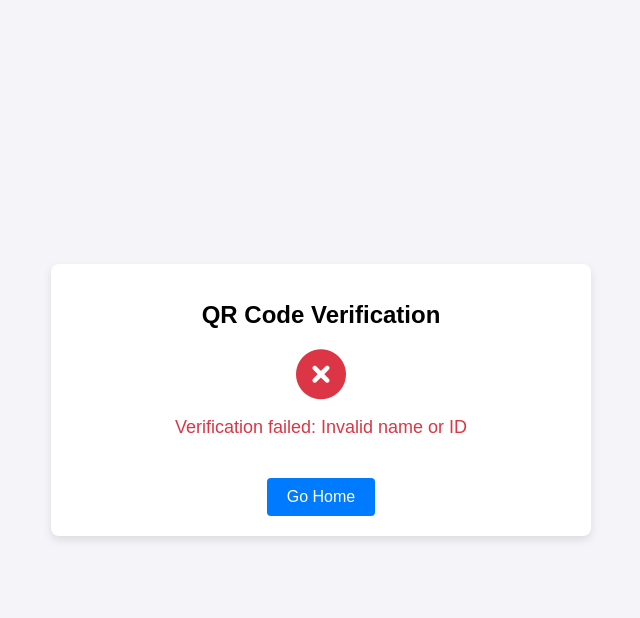
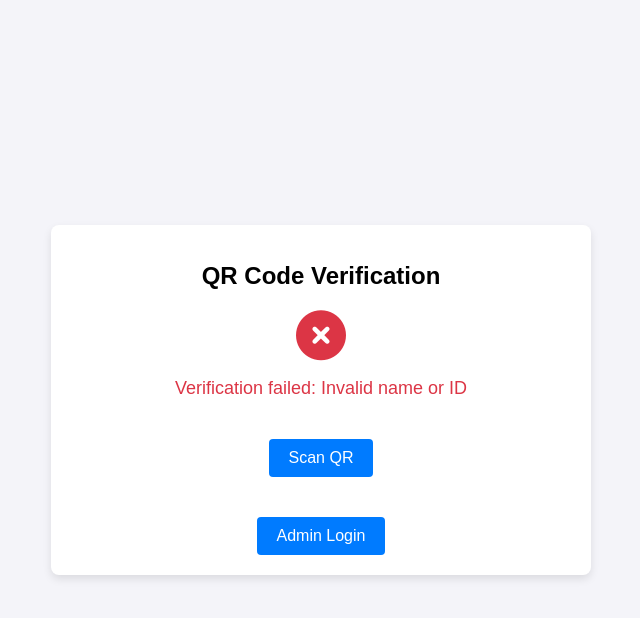
Before and after one commit to ayushroyl/QR-code-auth, a Flask app: page / in a window 1280 px wide. Shown: the top 618 px of the page, without its empty margins (319-959 px from the left). Run offline with Flask 3, Linux system fonts and the light colour scheme; some libraries are stand-ins or nearby versions.

Commit message:
Update index.html

```diff
--- a/templates/index.html
+++ b/templates/index.html
@@ -60,7 +60,13 @@
         .container button:hover {
             background-color: #0056b3;
         }
+        #qr-scanner {
+            width: 100%;
+            max-width: 400px;
+            margin: 20px auto;
+        }
     </style>
+    <script src="https://unpkg.com/html5-qrcode/minified/html5-qrcode.min.js"></script>
 </head>
 <body>
     <div class="container">
@@ -69,7 +75,67 @@
             <i class="fas {{ icon }}"></i>
             <p>{{ message }}</p>
         </div>
-        <button onclick="window.location.href='https://ayushroyl.github.io/profile/'">Go Home</button>
+
+        <!-- QR Code Scanner -->
+        <button onclick="startScanner()">Scan QR</button>
+        <div id="qr-scanner"></div>
+
+        <!-- Admin Login -->
+        <button onclick="openAdminLogin()">Admin Login</button>
+
+        <!-- Admin Login Modal -->
+        <div id="admin-login-modal" style="display: none;">
+            <h2>Admin Login</h2>
+            <form id="admin-login-form" onsubmit="return adminLogin(event)">
+                <input type="text" id="username" placeholder="Username" required><br><br>
+                <input type="password" id="password" placeholder="Password" required><br><br>
+                <button type="submit">Login</button>
+            </form>
+        </div>
     </div>
+
+    <script>
+        function startScanner() {
+            const qrScanner = new Html5QrcodeScanner("qr-scanner", { fps: 10, qrbox: 250 });
+            qrScanner.render(onScanSuccess, onScanFailure);
+        }
+
+        function onScanSuccess(decodedText, decodedResult) {
+            // Handle successful scan and redirect to verification
+            window.location.href = `/?${decodedText}`;
+        }
+
+        function onScanFailure(error) {
+            // Handle scanning error (optional)
+            console.warn(`QR scan failed: ${error}`);
+        }
+
+        function openAdminLogin() {
+            document.getElementById("admin-login-modal").style.display = "block";
+        }
+
+        function adminLogin(event) {
+            event.preventDefault();
+            const username = document.getElementById('username').value;
+            const password = document.getElementById('password').value;
+
+            // Send a request to the Flask backend for admin login
+            fetch("/admin-login", {
+                method: "POST",
+                headers: {
+                    "Content-Type": "application/json"
+                },
+                body: JSON.stringify({ username, password })
+            })
+            .then(response => response.json())
+            .then(data => {
+                if (data.success) {
+                    window.location.href = "/admin-dashboard";
+                } else {
+                    alert("Invalid login credentials.");
+                }
+            });
+        }
+    </script>
 </body>
 </html>
```
